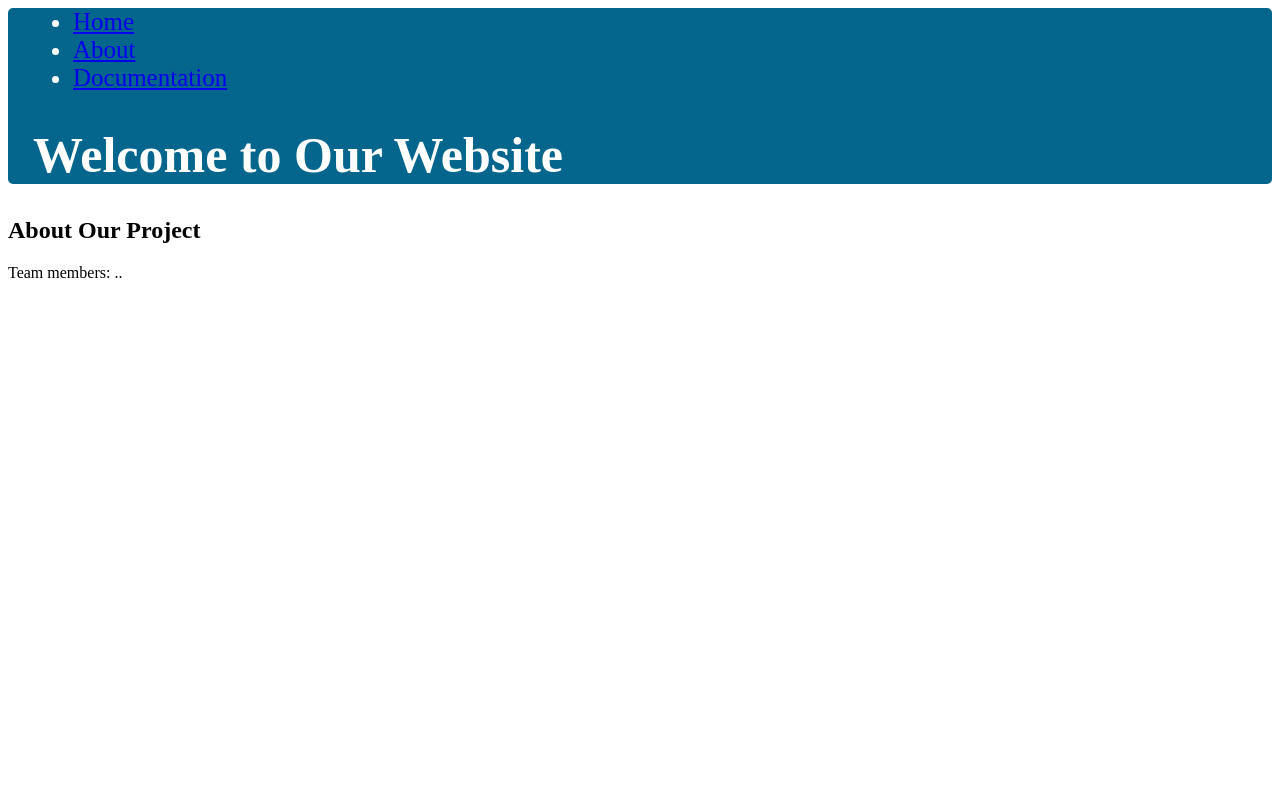
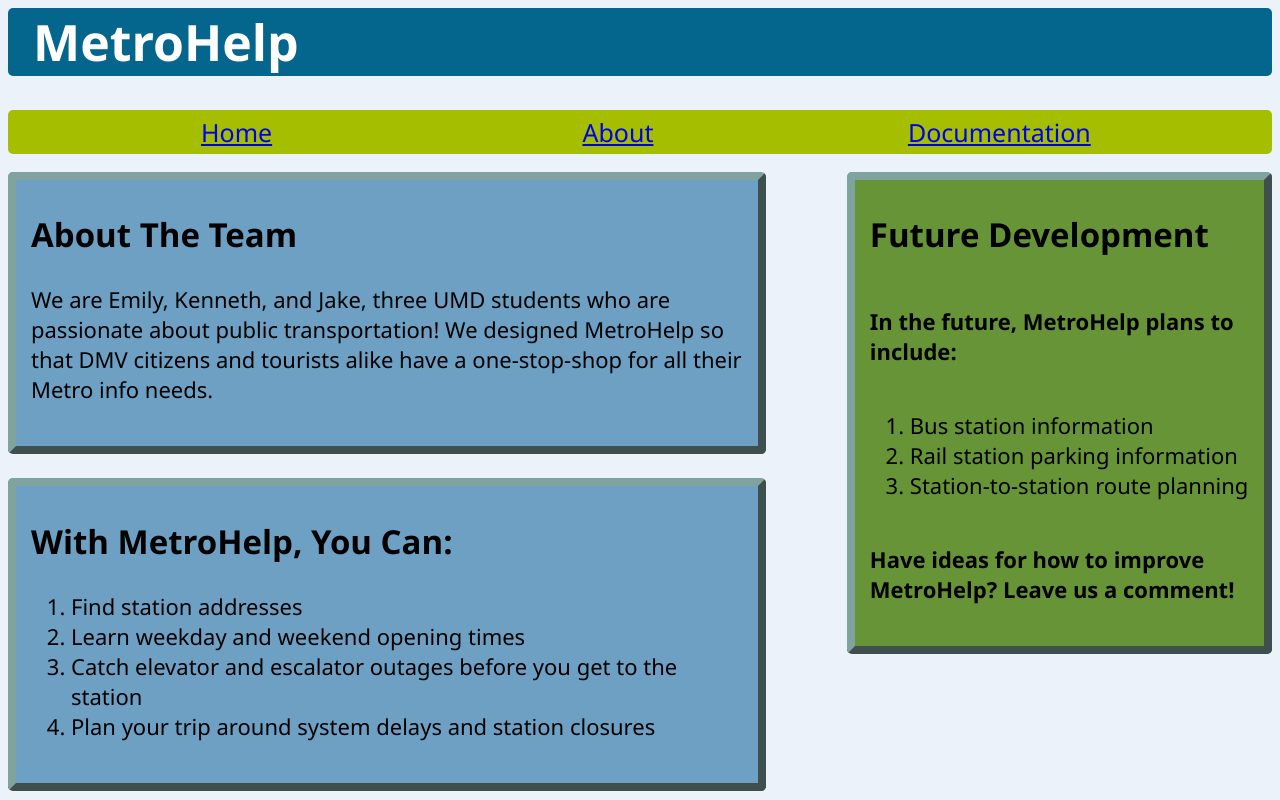
Before and after one commit to jpalmer456/INST377-WMATA, a plain HTML site: page about.html in a window 1280 px wide. Drawn offline with Linux system fonts and the light colour scheme.

Commit message:
Building about page, mostly

```diff
--- a/about.html
+++ b/about.html
@@ -9,6 +9,8 @@
 </head>
 <body>
     <header>
+        <h1>MetroHelp</h1>
+    </header>
     <nav>
         <ul>
             <li><a href="index_emilysversion.html">Home</a></li>
@@ -16,16 +18,34 @@
             <li><a href="documentation.html">Documentation</a></li>
         </ul>
     </nav>
-        <h1>Welcome to Our Website</h1>
-
-    </header>
-
+    <div class="info-box">
         <section id="about">
-        <h2>About Our Project</h2>
+            <h2>About The Team</h2>
             <p>
-            Team members: ..
+                We are Emily, Kenneth, and Jake, three UMD students who are passionate about public transportation! We designed MetroHelp so that DMV citizens and tourists alike have a one-stop-shop for all their Metro info needs.
             </p>
         </section>
-
+        <br>
+        <section id="about">
+            <h2>With MetroHelp, You Can: </h2>
+            <ol>
+                <li>Find station addresses</li>
+                <li>Learn weekday and weekend opening times</li>
+                <li>Catch elevator and escalator outages before you get to the station</li>
+                <li>Plan your trip around system delays and station closures</li>
+            </ol>
+        </section>
+    </div>
+    <aside class="incident_box" id="stationAlert">
+        <h2>Future Development</h2>
+        <p><b>In the future, MetroHelp plans to include:</b></p>
+        <ol>
+            <li>Bus station information</li>
+            <li>Rail station parking information</li>
+            <li>Station-to-station route planning</li>
+        </ol>
+        <p><b>Have ideas for how to improve MetroHelp? Leave us a comment!</b></p>
+        <!--Form that attaches to database could go here.-->
+    </aside>
 </body>
 </html>
--- a/emily styling.css
+++ b/emily styling.css
@@ -1,4 +1,4 @@
-#body {
+body {
     background-color: #EBF2FA;
     font-family: 'Segoe UI', Tahoma, Geneva, Verdana, sans-serif;
 }
@@ -13,12 +13,12 @@ header {
     font-size: 25px;
 }
 
-#navigation {
+nav {
     background-color: #A5BE00;
     border-radius: 5px;
 }
 
-#navigation ul li {
+nav ul li {
     list-style-type: none;
     display: inline-block;
     text-align: center;
@@ -126,3 +126,15 @@ select {
     padding: 5px 15px 20px 15px;
     margin-top: 2px;
 }
+
+#about {
+    background-color: #6EA0C4;
+    border: 8px;
+    border-color: #6EA0C4;
+    border-radius: 5px;
+    padding: 5px 15px 20px 15px;
+    margin-top: 2px;
+    border-style: outset;
+    border-color: 80A39F;
+    font-size: 22px;
+}
--- a/stationinfo_noajax.js
+++ b/stationinfo_noajax.js
@@ -69,7 +69,7 @@ function selectedStation() {
             }
             else {
                 const outage = document.createElement("outage")
-                outage.innerHTML = `<h2> Alert! </h2>The ${res.ElevatorIncidents[1].LocationDescription} at ${res.ElevatorIncidents[1].StationName} is out of service.`
+                outage.innerHTML = `<h2> Alert! </h2>The ${res.ElevatorIncidents[0].LocationDescription} at ${res.ElevatorIncidents[0].StationName} is out of service.`
                 elevators.innerHTML = outage.outerHTML
                 document.getElementById("stationAlert").style.backgroundColor = "#ed6a5e"
             }
```
Also changed, not shown: index_emilysversion.html (+1 -1 lines). Lines whose indentation alone changed are shown as unchanged.
